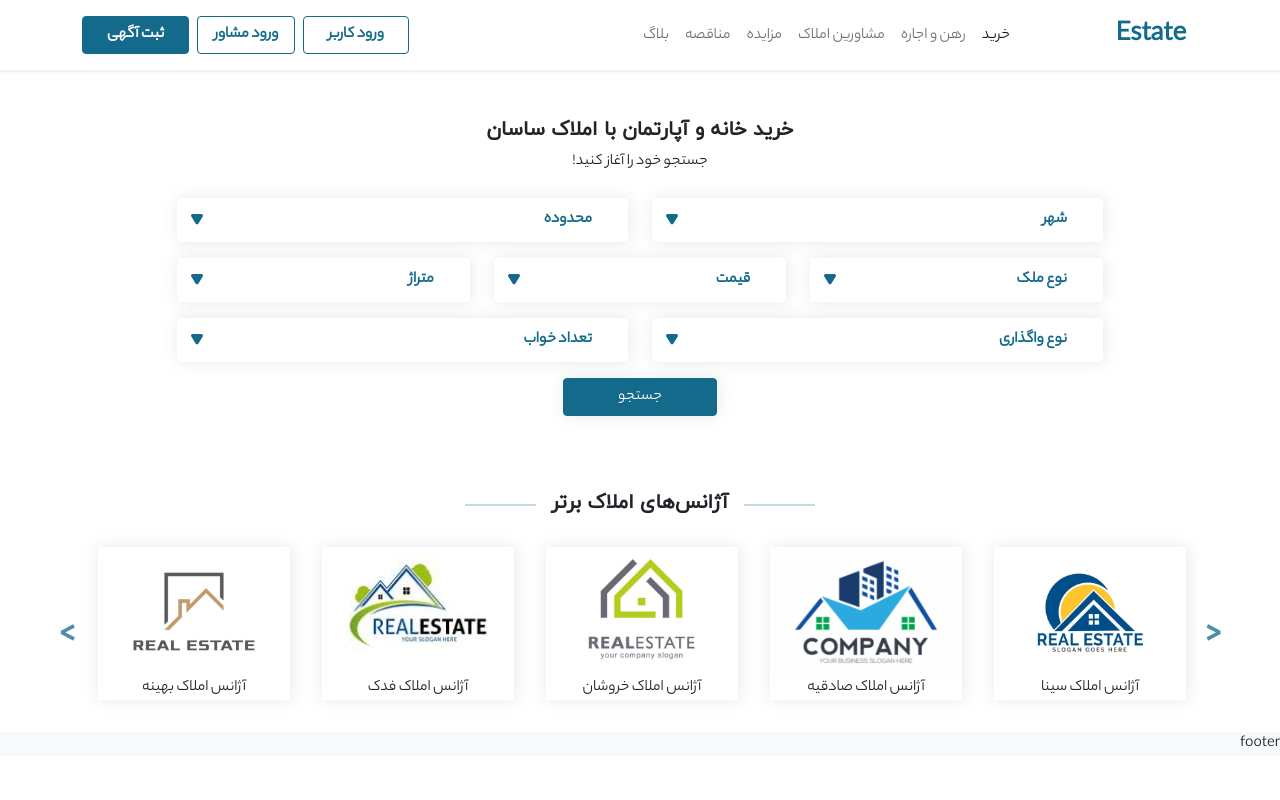
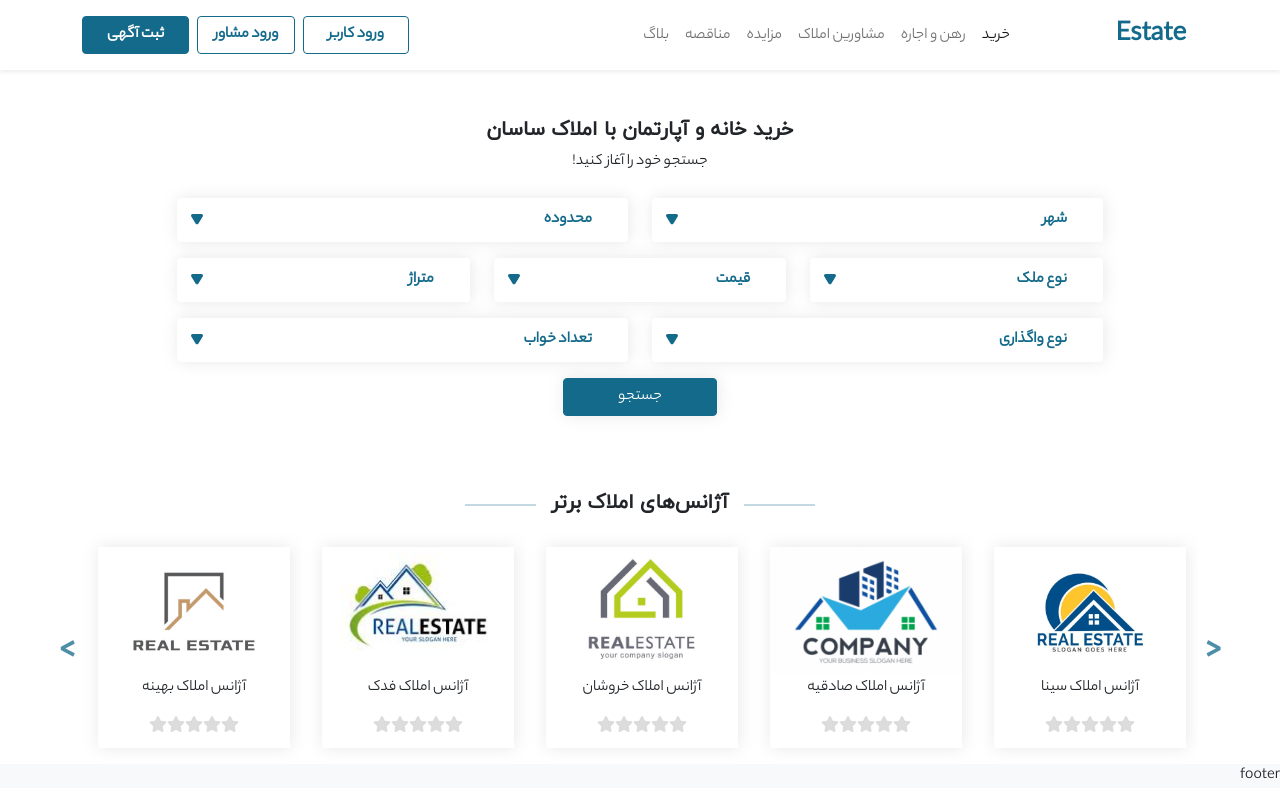
Before and after one commit to sasanzare/estate, a React (Create React App) app in the folder front/: page / in a window 1280 px wide. Built offline with nearby package versions, Linux system fonts and the light colour scheme.

Commit message:
Add carousel

```diff
--- a/front/package.json
+++ b/front/package.json
@@ -3,6 +3,8 @@
   "version": "0.1.0",
   "private": true,
   "dependencies": {
+    "@fortawesome/free-solid-svg-icons": "^5.15.4",
+    "@fortawesome/react-fontawesome": "^0.1.16",
     "@testing-library/jest-dom": "^5.16.1",
     "@testing-library/react": "^12.1.2",
     "@testing-library/user-event": "^13.5.0",
--- a/front/src/components/CardEstae.js
+++ b/front/src/components/CardEstae.js
@@ -1,9 +1,13 @@
+import Rate from './Rate'
+import React, { useState } from "react";
 function Card({img,title}) {
+  const [rating, setRating] = useState(0);
   return (
         <div className="p-3 pt-4">
-        <div className="shadow-es text-center">
+        <div className="shadow-es text-center pb-2">
             <img src={img} className="w-100"/>
             <p>{title}</p>
+            <Rate rating={rating} onRating={(rate) => setRating(rate)} />
         </div>
 
     </div>
--- /dev/null
+++ b/front/src/components/Rate.js
@@ -0,0 +1,60 @@
+import {FontAwesomeIcon} from '@fortawesome/react-fontawesome'
+import {faStar} from '@fortawesome/free-solid-svg-icons'
+import React, { useMemo, useState } from "react";
+import PropTypes from "prop-types";
+
+
+const Rate = ({ count, rating, color, onRating }) => {
+  const [hoverRating, setHoverRating] = useState(0);
+
+  const getColor = (index) => {
+    if (hoverRating >= index) {
+      return color.filled;
+    } else if (!hoverRating && rating >= index) {
+      return color.filled;
+    }
+
+    return color.unfilled;
+  };
+
+  const starRating = useMemo(() => {
+    return Array(count)
+      .fill(0)
+      .map((_, i) => i + 1)
+      .map((idx) => (
+        <FontAwesomeIcon
+          key={idx}
+          className="cursor-pointer"
+          icon={faStar}
+          onClick={() => onRating(idx)}
+          style={{ color: getColor(idx) }}
+          onMouseEnter={() => setHoverRating(idx)}
+          onMouseLeave={() => setHoverRating(0)}
+        />
+      ));
+  }, [count, rating, hoverRating]);
+
+  return <div>{starRating}</div>;
+};
+
+Rate.propTypes = {
+  count: PropTypes.number,
+  rating: PropTypes.number,
+  onChange: PropTypes.func,
+  color: {
+    filled: PropTypes.string,
+    unfilled: PropTypes.string,
+  },
+};
+
+Rate.defaultProps = {
+  count: 5,
+  rating: 0,
+  color: {
+    filled: "#f5eb3b",
+    unfilled: "#DCDCDC",
+  },
+};
+
+
+export default Rate;
```
Also changed, not shown: 1 other file (tests, documents, lock files or other folders).
